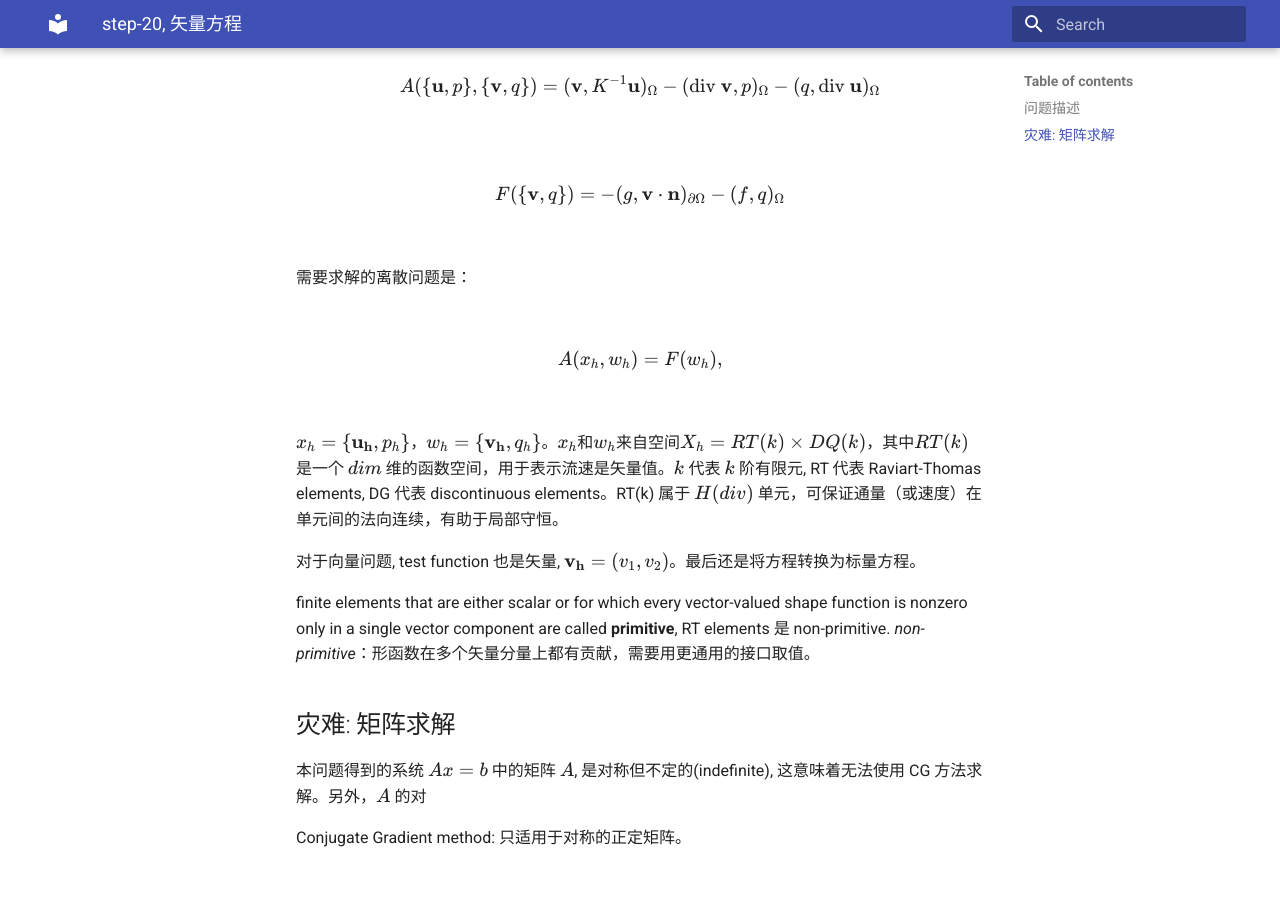
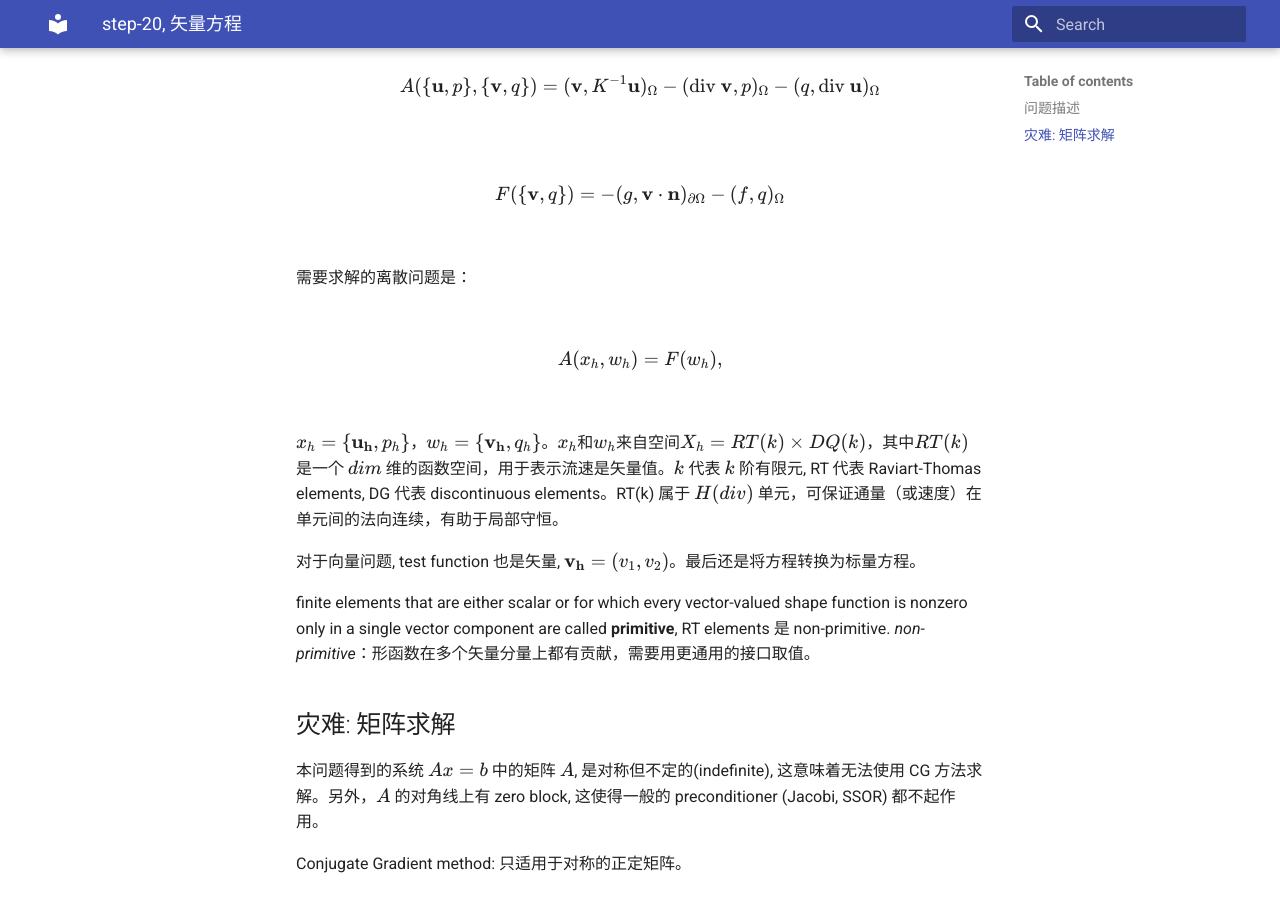
Before and after one commit to ymma98/technotes, an MkDocs documentation site: the page built from docs/FEM/dealii-09_矢量方程.md, in a window 1280 px wide and 900 px high, scrolled down 1132 px. Built offline with MkDocs 1.6.1 and Material for MkDocs 9.7.7, drawn with Linux system fonts in a browser that asks for light colours; before the commit the page ends 2007 px from its top, so only the background shows below that.

Commit message:
docs/FEM/dealii-09_矢量方程.md updated from https://stackedit.cn/

```diff
--- a/docs/FEM/dealii-09_矢量方程.md
+++ b/docs/FEM/dealii-09_矢量方程.md
@@ -60,14 +60,14 @@ finite elements that are either scalar or for which every vector-valued shape fu
 
 ## 灾难: 矩阵求解
 
-本问题得到的系统 $Ax=b$ 中的矩阵 $A$, 是对称但不定的(indefinite), 这意味着无法使用 CG 方法求解。另外，$A$ 的对
+本问题得到的系统 $Ax=b$ 中的矩阵 $A$, 是对称但不定的(indefinite), 这意味着无法使用 CG 方法求解。另外，$A$ 的对角线上有 zero block, 这使得一般的 preconditioner (Jacobi, SSOR) 都不起作用。
 
 Conjugate Gradient method: 只适用于对称的正定矩阵。
 
 
 <!--stackedit_data:
-eyJoaXN0b3J5IjpbOTE2MTU5NDk1LDE2NDY0NDc1NjMsMTYwMz
-QwMDExMSwtOTM5MTMyMjUyLC0yMDUwNDU5NzUsLTM0MTY3NjA4
-NCw1MDQ1NjY4OTIsNDU2Mzk0MjI3LC0xNzI5NjkwMzUsMTk2Mj
-Q1MzQ0MSw3NzI3ODcyMDUsMTc0MDQwOTM1OV19
+eyJoaXN0b3J5IjpbLTkyMTI4MzQ2NSwxNjQ2NDQ3NTYzLDE2MD
+M0MDAxMTEsLTkzOTEzMjI1MiwtMjA1MDQ1OTc1LC0zNDE2NzYw
+ODQsNTA0NTY2ODkyLDQ1NjM5NDIyNywtMTcyOTY5MDM1LDE5Nj
+I0NTM0NDEsNzcyNzg3MjA1LDE3NDA0MDkzNTldfQ==
 -->
```
